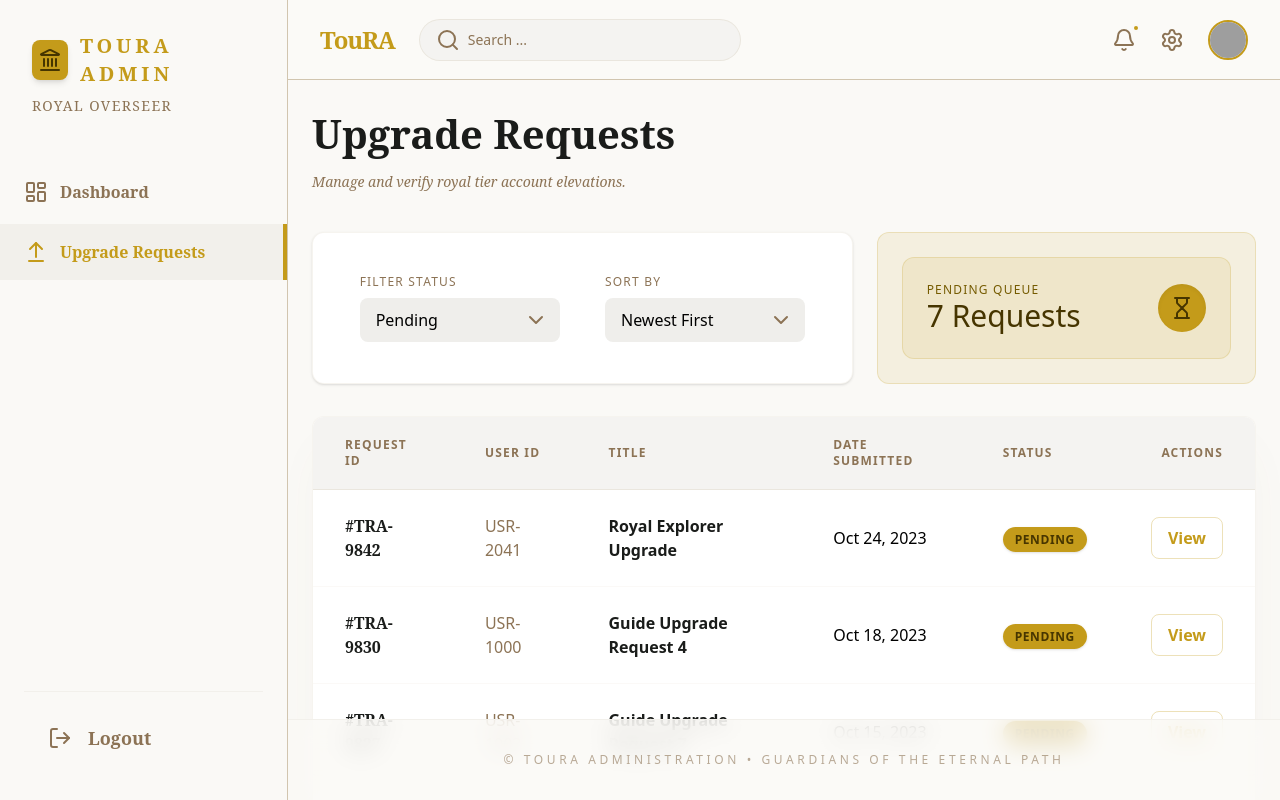
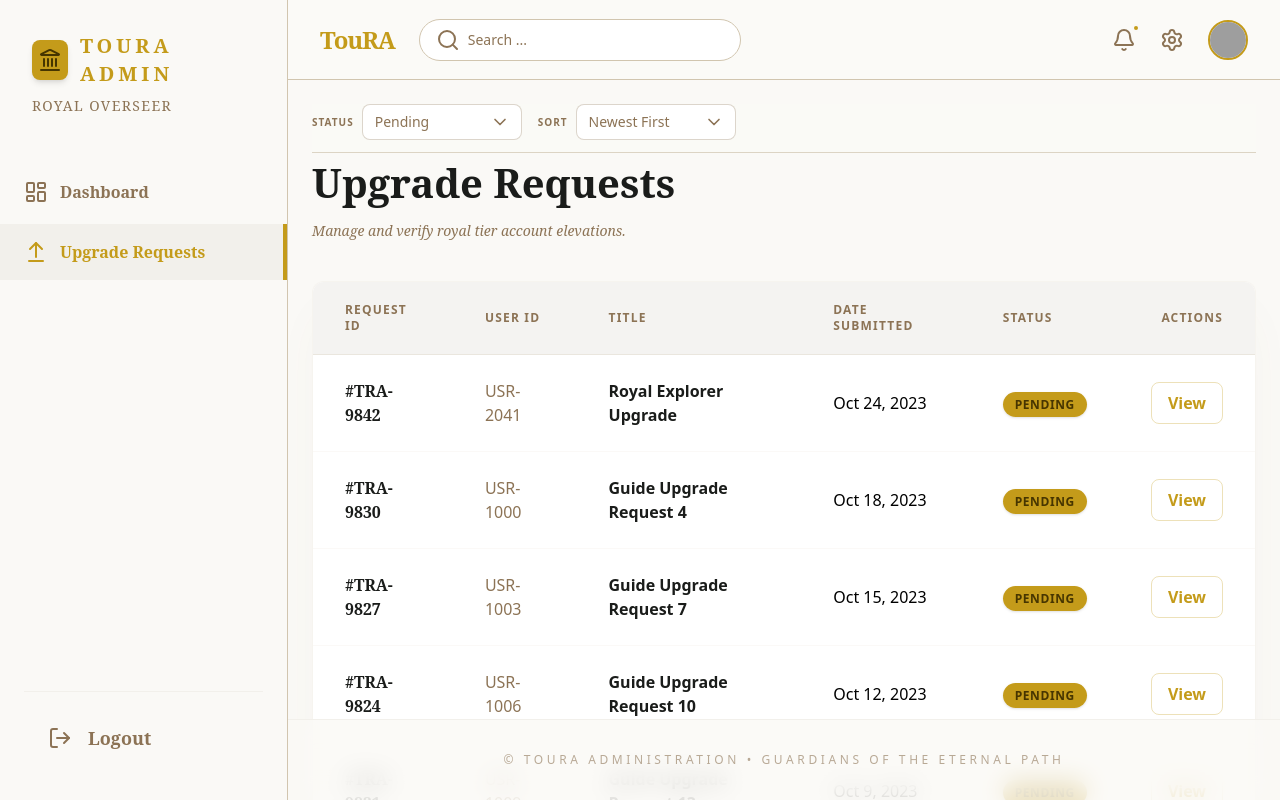
Before and after one commit to trpr-grad-project/trpr.admin.web, a React (Vite) app: page / in a window 1280 px wide. Shown: the top 800 px of the page. Built offline with nearby package versions, Linux system fonts and the light colour scheme; grey boxes are pictures that could not be loaded.

Commit message:
refactor: adjust filters UI and remove stats card

```diff
--- a/src/Features/upgradeRequests/components/Filters.tsx
+++ b/src/Features/upgradeRequests/components/Filters.tsx
@@ -3,46 +3,55 @@ import type { RequestStatus } from "../../../types/upgradeRequest";
 
 interface FiltersProps {
   status: RequestStatus;
-  sort: 'newest' | 'oldest';
+  sort: "newest" | "oldest";
   onStatusChange: (status: RequestStatus) => void;
-  onSortChange: (sort: 'newest' | 'oldest') => void;
+  onSortChange: (sort: "newest" | "oldest") => void;
 }
 
-export default function Filters({ status, sort, onStatusChange, onSortChange }: FiltersProps) {
+export default function Filters({
+  status,
+  sort,
+  onStatusChange,
+  onSortChange,
+}: FiltersProps) {
   return (
-    <div className="flex items-center justify-around w-full">
-      <div className="flex flex-col gap-2">
-        <label className="text-xs font-medium uppercase tracking-widest text-[#8C7355]">
-          Filter Status
+    <div className="flex items-center gap-4">
+      <div className="flex items-center gap-2">
+        <label className="text-[10px] font-bold uppercase tracking-widest text-[#8C7355]">
+          Status
         </label>
         <div className="relative">
           <select
             value={status}
             onChange={(e) => onStatusChange(e.target.value as RequestStatus)}
-            className="appearance-none bg-surface-container border-none rounded-lg py-2.5 px-4 pr-10 outline-none focus:ring-2 focus:ring-primary-container min-w-40 cursor-pointer lg:min-w-50"
+            className="appearance-none text-sm bg-white rounded-lg h-9 px-3 outline-none font-medium text-[#8C7355] outline-0 border border-[#8C7355]/30
+            focus:ring-2 min-w-30 cursor-pointer lg:min-w-40"
           >
             <option value="pending">Pending</option>
             <option value="approved">Approved</option>
             <option value="denied">Denied</option>
           </select>
-          <ChevronDown className="absolute right-3 top-1/2 -translate-y-1/2 text-[#8C7355] pointer-events-none" />
+          <ChevronDown className="absolute w-5 h-5 right-3 top-1/2 -translate-y-1/2 text-[#8C7355] pointer-events-none" />
         </div>
       </div>
 
-      <div className="flex flex-col gap-2">
-        <label className="text-xs font-medium uppercase tracking-widest text-[#8C7355]">
-          Sort By
+      <div className="flex items-center gap-2">
+        <label className="text-[10px] font-bold uppercase tracking-widest text-[#8C7355]">
+          Sort
         </label>
         <div className="relative">
           <select
             value={sort}
-            onChange={(e) => onSortChange(e.target.value as 'newest' | 'oldest')}
-            className="appearance-none bg-surface-container border-none rounded-lg py-2.5 px-4 pr-10 outline-none focus:ring-2 focus:ring-primary-container min-w-40 cursor-pointer lg:min-w-50"
+            onChange={(e) =>
+              onSortChange(e.target.value as "newest" | "oldest")
+            }
+            className="appearance-none text-sm bg-white rounded-lg h-9 px-3  outline-none font-medium text-[#8C7355] outline-0 border border-[#8C7355]/30
+            focus:ring-2 min-w-30 cursor-pointer lg:min-w-40"
           >
             <option value="newest">Newest First</option>
             <option value="oldest">Oldest First</option>
           </select>
-          <ChevronDown className="absolute right-3 top-1/2 -translate-y-1/2 text-[#8C7355] pointer-events-none" />
+          <ChevronDown className="absolute w-5 h-5 right-3 top-1/2 -translate-y-1/2 text-[#8C7355] pointer-events-none" />
         </div>
       </div>
     </div>
--- a/src/Features/upgradeRequests/pages/UpgradeRequests.tsx
+++ b/src/Features/upgradeRequests/pages/UpgradeRequests.tsx
@@ -1,15 +1,14 @@
-import { useState } from 'react';
+import { useState } from "react";
 import Filters from "../components/Filters";
 import Pagination from "../components/Pagination";
 import RequestsTable from "../components/RequestsTable";
-import StatsCard from "../components/StatsCard";
-import { getMockPage } from '../../../mocks/upgradeRequests.mock';
-import type { RequestStatus } from '../../../types/upgradeRequest';
+import { getMockPage } from "../../../mocks/upgradeRequests.mock";
+import type { RequestStatus } from "../../../types/upgradeRequest";
 
 export default function UpgradeRequests() {
   const [currentPage, setCurrentPage] = useState(1);
-  const [statusFilter, setStatusFilter] = useState<RequestStatus>('pending');
-  const [sort, setSort] = useState<'newest' | 'oldest'>('newest');
+  const [statusFilter, setStatusFilter] = useState<RequestStatus>("pending");
+  const [sort, setSort] = useState<"newest" | "oldest">("newest");
 
   const paginatedData = getMockPage(currentPage, statusFilter, sort);
 
@@ -18,13 +17,22 @@ export default function UpgradeRequests() {
     setCurrentPage(1);
   }
 
-  function handleSortChange(newSort: 'newest' | 'oldest') {
+  function handleSortChange(newSort: "newest" | "oldest") {
     setSort(newSort);
     setCurrentPage(1);
   }
 
   return (
     <section className="flex-1 flex flex-col">
+      <div className="bg-surface/40 pb-3 border-b border-outline-variant/70 flex items-center justify-between">
+          <Filters
+            status={statusFilter}
+            sort={sort}
+            onStatusChange={handleStatusChange}
+            onSortChange={handleSortChange}
+          />
+      </div>
+
       <header className="mb-10">
         <h2 className="text-on-surface mb-2 text-[40px] font-bold font-[Noto_Serif]">
           Upgrade Requests
@@ -33,20 +41,6 @@ export default function UpgradeRequests() {
           Manage and verify royal tier account elevations.
         </p>
       </header>
-
-      <section className="grid grid-cols-1 md:grid-cols-12 gap-6 mb-8">
-        <div className="md:col-span-7 bg-surface-container-lowest p-6 rounded-xl shadow-sm border border-outline-variant/20 flex flex-wrap items-center gap-6 xl:col-span8">
-          <Filters
-            status={statusFilter}
-            sort={sort}
-            onStatusChange={handleStatusChange}
-            onSortChange={handleSortChange}
-          />
-        </div>
-        <div className="md:col-span-5 bg-primary-container/10 p-6 rounded-xl border border-primary-container/20 flex items-center justify-between xl:col-span4">
-          <StatsCard />
-        </div>
-      </section>
 
       <section className="bg-surface-container-lowest rounded-xl shadow-2xl shadow-[#8C7355]/5 border border-outline-variant/20 overflow-hidden">
         <RequestsTable requests={paginatedData.data} />
--- a/src/layout/components/Topbar.tsx
+++ b/src/layout/components/Topbar.tsx
@@ -9,7 +9,7 @@ export default function Topbar() {
           TouRA
         </h1>
 
-        <div className="hidden lg:flex items-center bg-surface-container-low px-4 py-2 rounded-full border border-outline-variant/30">
+        <div className="hidden lg:flex items-center bg-white px-4 py-2 rounded-full border border-outline-variant">
           <Search className="text-[#8C7355] mr-2" />
           <input
             className="bg-transparent border-none outline-none focus:outline-none focus:ring-0 text-sm text-[#8C7355] font-medium placeholder-[#8C7355] w-64"
```
Also changed, not shown: 1 other file (tests, documents, lock files or other folders).
